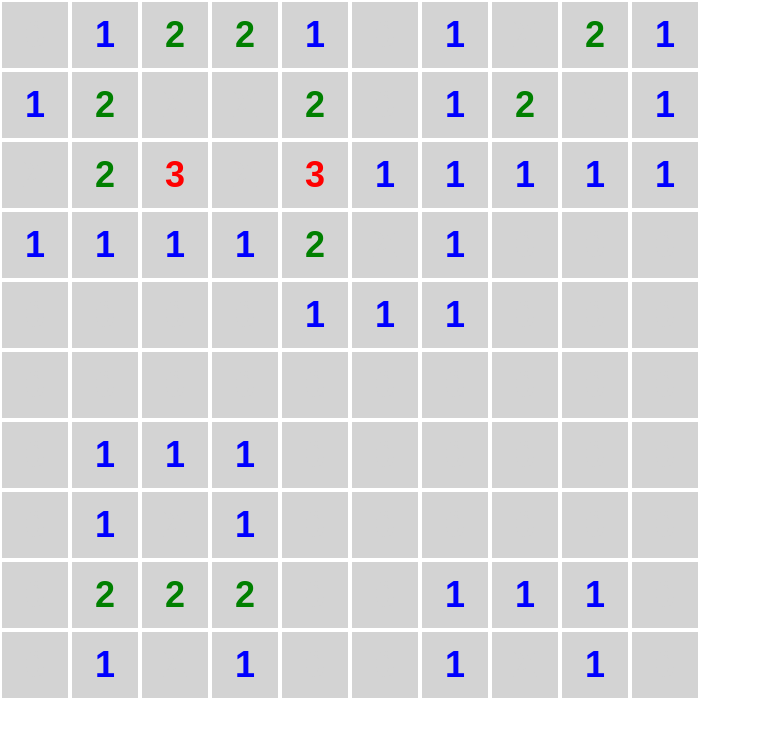
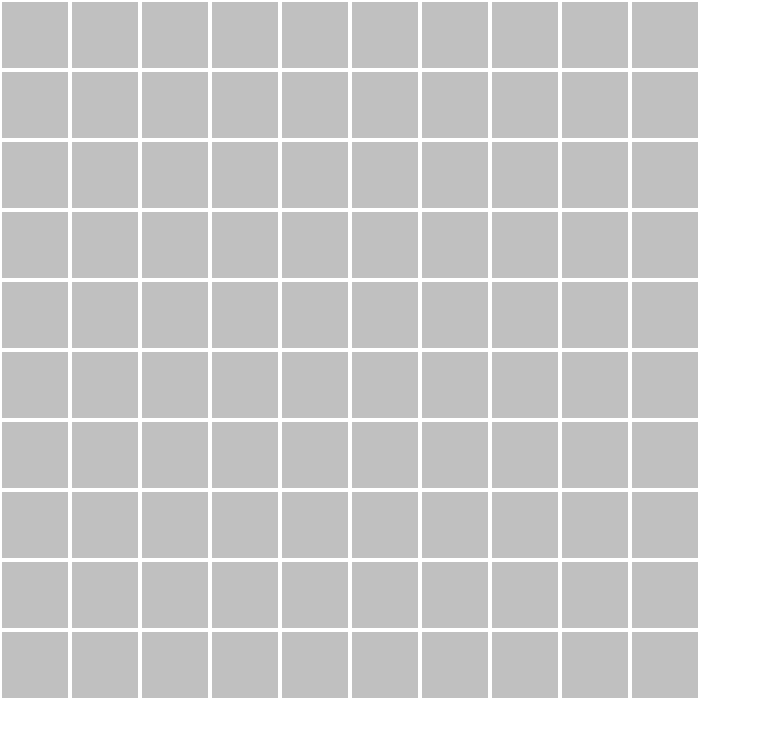
Before and after one commit to jsmithb117/minesweeper, a React (Create React App) app: page / in a window 1280 px wide. Shown: the top 736 px of the page, without its empty margins (0-759 px from the left). Built offline with nearby package versions, Linux system fonts and the light colour scheme.

Commit message:
Implemented conditional rendering logic for covered/uncovered pieces

```diff
--- a/src/components/Piece.jsx
+++ b/src/components/Piece.jsx
@@ -14,8 +14,10 @@ const Piece = (props) => {
 
   const uncoveredClassName = `uncovered piece row${props.piece.row} col${props.piece.col} ${buttonColor}`;
   const coveredClassName = `covered piece row${props.piece.row} col${props.piece.col}`;
+  const className = props.piece.uncovered ? uncoveredClassName : coveredClassName;
+
   return (
-  <button className={uncoveredClassName}>
+  <button className={className}>
     {props.piece.val}
   </button>
   )
```
